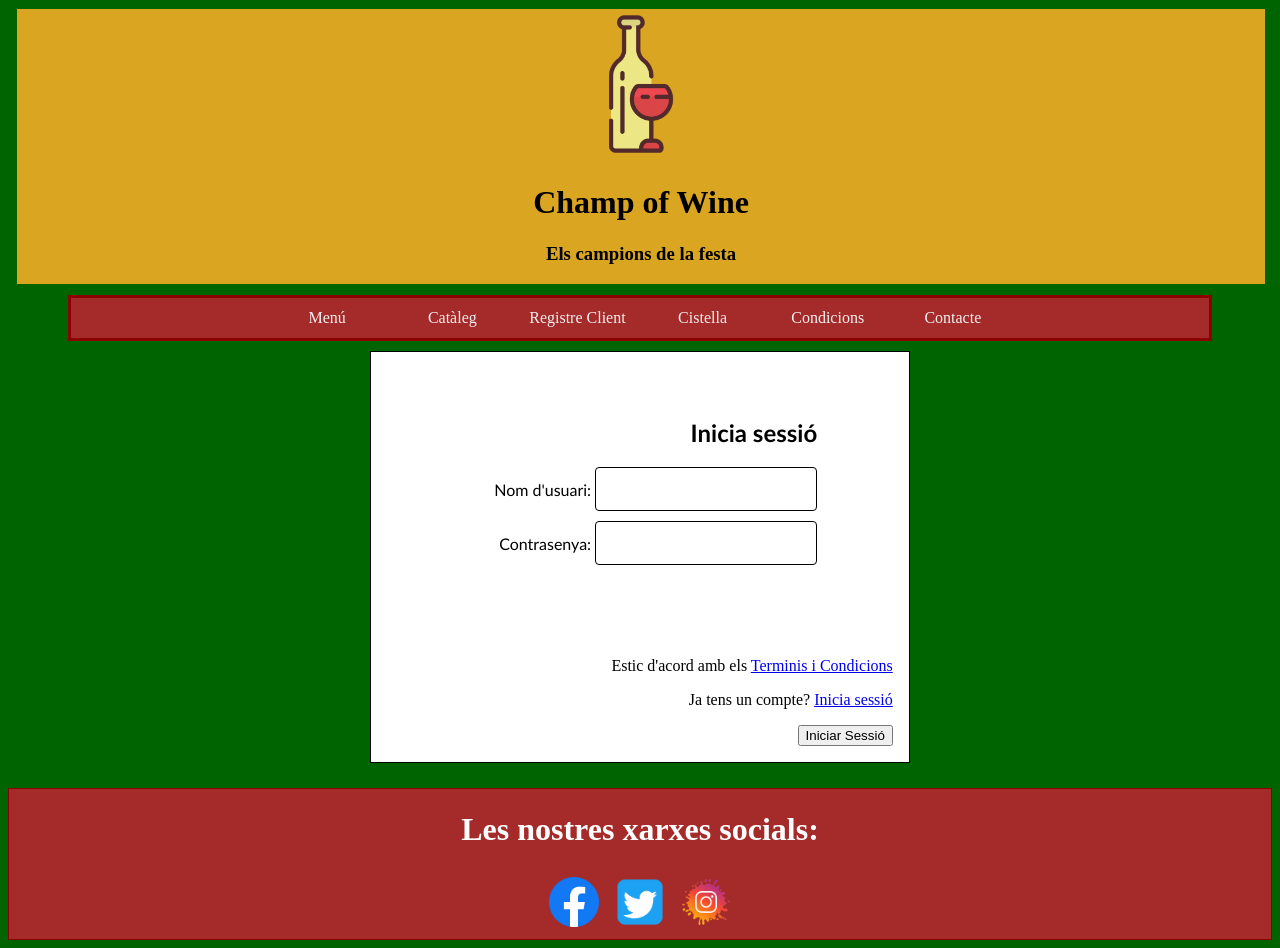
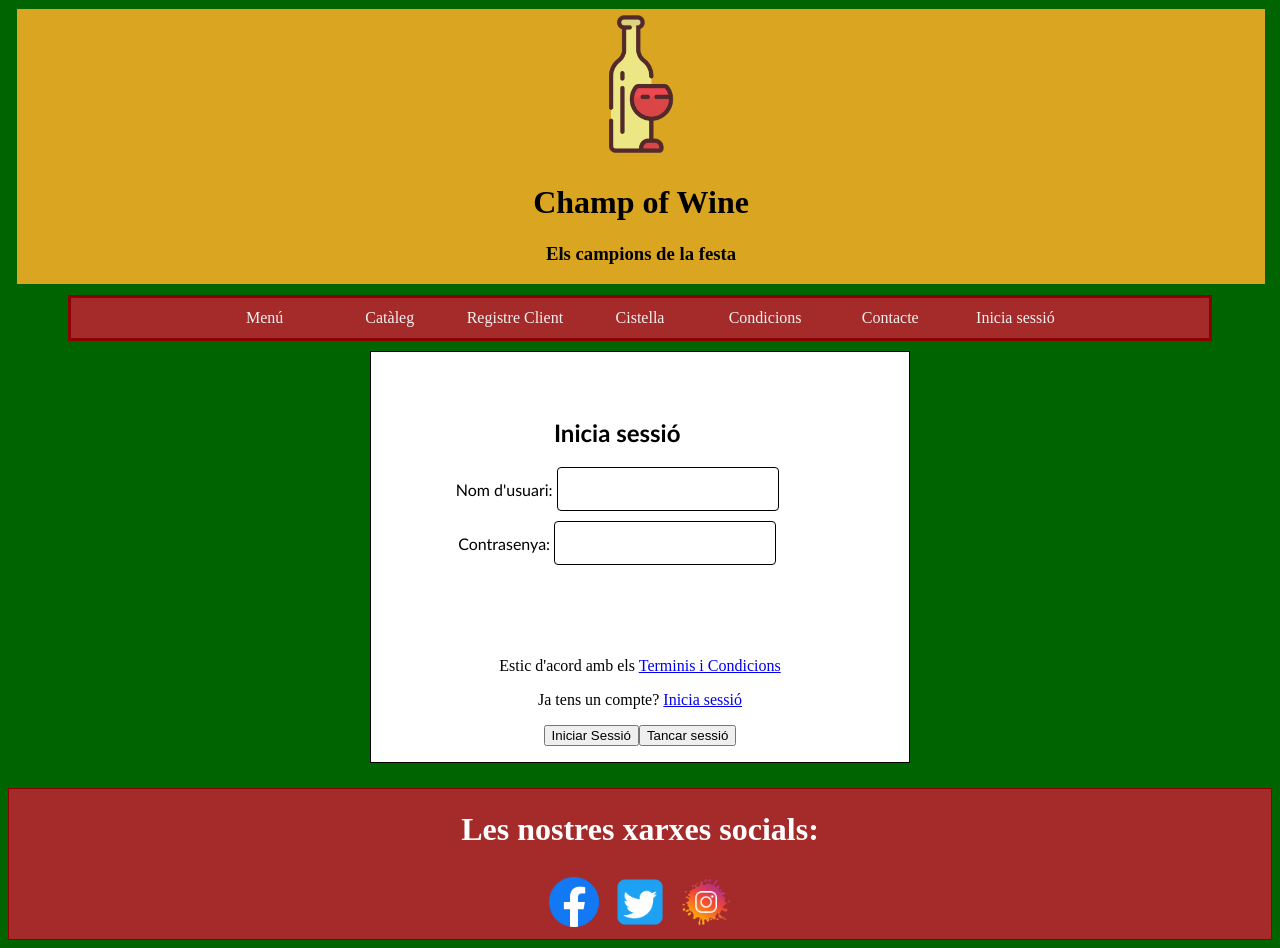
Before and after one commit to DJuanola/ProjecteFinalAngular_Botiga_Dorian_Dani, an Angular app: page /iniciaSessio in a window 1280 px wide. Built offline with nearby package versions, Linux system fonts and the light colour scheme.

Commit message:
Commit registre final

```diff
--- a/src/app/index-pagina/index-pagina.component.html
+++ b/src/app/index-pagina/index-pagina.component.html
@@ -6,5 +6,5 @@
     <a routerLink="/cistella" routerLinkActive="active">Cistella</a>
     <a routerLink="/condicions" routerLinkActive="active">Condicions</a>
     <a routerLink="/contacte" routerLinkActive="active">Contacte</a>
-
+  <a routerLink="/iniciaSessio" routerLinkActive="active">Inicia sessió</a>
 </nav>
--- a/src/app/iniciar-sessio/iniciar-sessio.component.css
+++ b/src/app/iniciar-sessio/iniciar-sessio.component.css
@@ -1,5 +1,5 @@
 article {
-  text-align: right;
+  text-align: center;
   background-color: white;
   border: 1px solid black;
   height: auto;
--- a/src/app/iniciar-sessio/iniciar-sessio.component.html
+++ b/src/app/iniciar-sessio/iniciar-sessio.component.html
@@ -13,4 +13,5 @@
   <p>Estic d'acord amb els <a routerLink="/condicions" routerLinkActive="active" >Terminis i Condicions</a> </p>
   <p>Ja tens un compte? <a routerLink="/registre" routerLinkActive="active">Inicia sessió</a> </p>
   <button id="login" type="submit" value="iniciaSessió">Iniciar Sessió</button>
+  <button id="logout" type="submit" value="tancar sessio">Tancar sessió </button>
 </article>
--- a/src/app/iniciar-sessio/iniciar-sessio.component.ts
+++ b/src/app/iniciar-sessio/iniciar-sessio.component.ts
@@ -21,8 +21,8 @@ ngOnInit() {
     // @ts-ignore
     let contrasenyaUsuari = password.value
 
-    let checkUsuari = localStorage.getItem("nomUsuari")
-    let checkContrasenya = localStorage.getItem("contrasenyaUsuari")
+    let checkUsuari = sessionStorage.getItem("nomUsuari")
+    let checkContrasenya = sessionStorage.getItem("contrasenyaUsuari")
 
     if ((nomUsuari == checkUsuari) && (contrasenyaUsuari == checkContrasenya)) {
       alert("Sessió iniciada")
@@ -35,5 +35,12 @@ ngOnInit() {
       alert("error a l'iniciar sessió")
     }
   }
+  let logoutonclick= document.getElementById("logout")
+  // @ts-ignore
+  logoutonclick.onclick= function tancarsessio(){
+    window.localStorage.clear()
+    alert("Sessió tancada")
+  }
+
 }
 }
--- a/src/app/registre-client/registre-client.component.ts
+++ b/src/app/registre-client/registre-client.component.ts
@@ -23,8 +23,8 @@ export class RegistreClientComponent implements OnInit {
       // @ts-ignore
       password = document.getElementById("contrasenya").value
 
-      localStorage.setItem("nomUsuari", username)
-      localStorage.setItem("contrasenyaUsuari", password)
+      sessionStorage.setItem("nomUsuari", username)
+      sessionStorage.setItem("contrasenyaUsuari", password)
       // @ts-ignore
       usernamefield.form.reset()
     }
```
